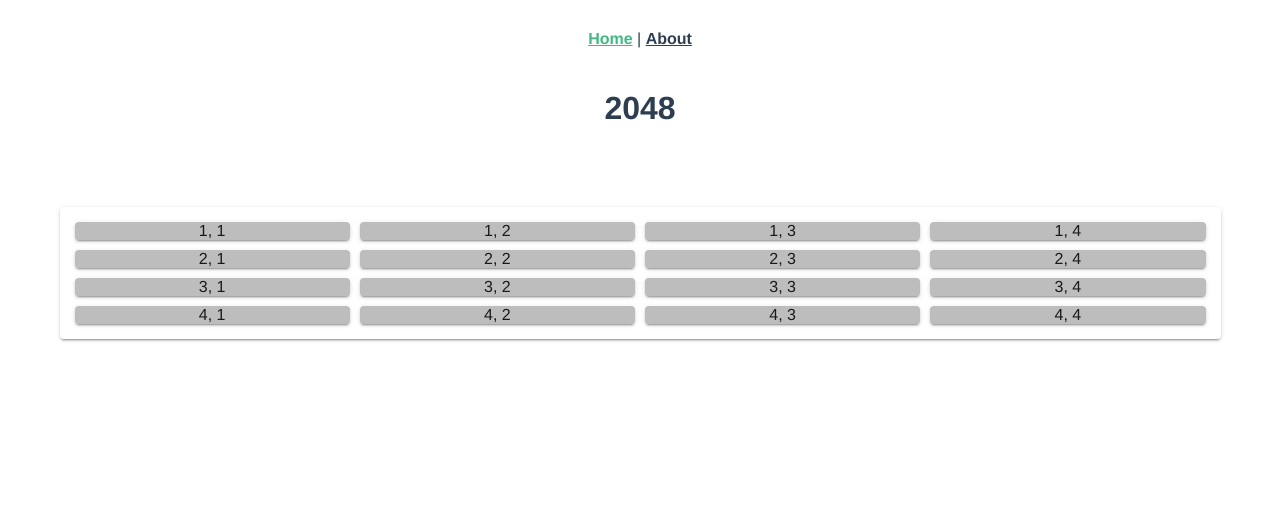
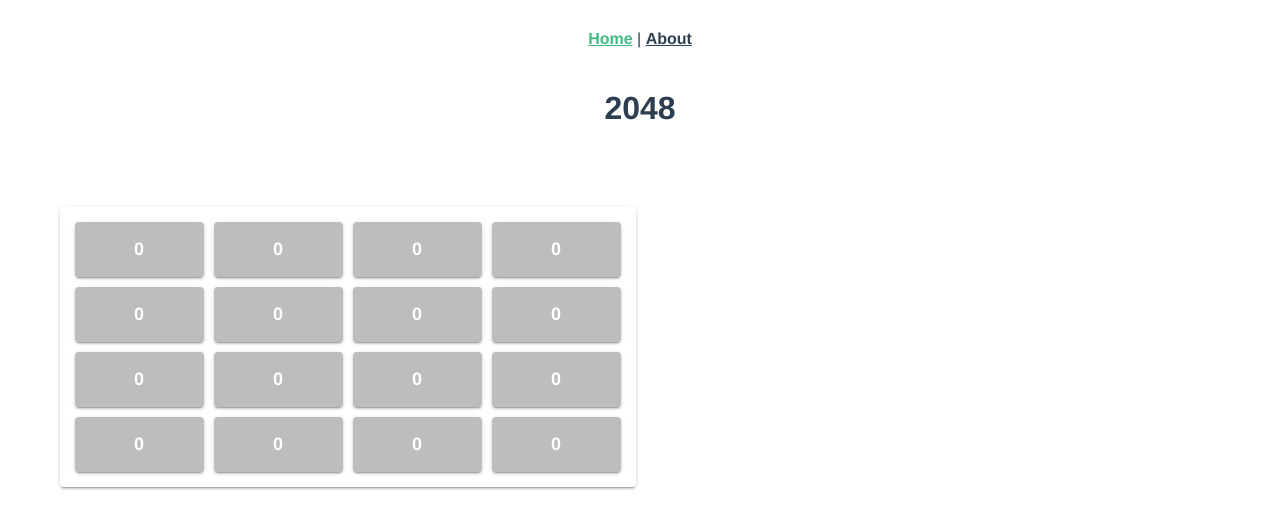
Before and after one commit to carlahremarklund/2048, a Vue app: page / in a window 1280 px wide. Shown: the top 528 px of the page. Built offline with nearby package versions, Linux system fonts and the light colour scheme.

Commit message:
colors, base for moving functions

```diff
--- a/package.json
+++ b/package.json
@@ -10,11 +10,11 @@
   },
   "dependencies": {
     "core-js": "^3.6.5",
-    "lodash": "^4.17.21",
     "vue": "^2.6.11",
     "vue-router": "^3.2.0",
     "vuetify": "^2.4.0",
-    "vuex": "^3.4.0"
+    "vuex": "^3.4.0",
+    "lodash": "^4.17.21"
   },
   "devDependencies": {
     "@babel/cli": "^7.13.14",
--- a/src/components/Board.vue
+++ b/src/components/Board.vue
@@ -1,7 +1,7 @@
 <!-- Add "scoped" attribute to limit CSS to this component only -->
 <style scoped>
 .board {
-  width: 100%;
+  width: 36rem;
   padding: 10px;
   margin-top: 5rem;
   background-color: #757575;
@@ -16,7 +16,7 @@
 <template>
   <div class="container">
     <h1>{{ msg }}</h1>
-    <v-card class="board">
+    <v-card class="board" v-on:keyup="keyHandler()">
       <v-layout row no-gutters v-for="row in size" :key="'r' + row">
         <v-flex
           v-for="column in size"
@@ -54,6 +54,53 @@
     };
   },
   computed: {},
-  methods: {},
+  methods: {
+    keyHandler(e) {
+      const keyCodes = {
+        ArrowUp: 'up',
+        ArrowDown: 'down',
+        ArrowRight: 'right',
+        ArrowLeft: 'left',
+      };
+      this.move(keyCodes[e.code] || undefined);
+    },
+    move(direction) {
+      switch (direction) {
+        case 'up':
+          this.up();
+          break;
+        case 'down':
+          this.down();
+          break;
+        case 'right':
+          this.right();
+          break;
+        case 'left':
+          this.left();
+          break;
+        default:
+          break;
+      }
+      this.addRandomTile();
+    },
+    up() {
+      console.log('Up');
+    },
+    down() {
+      console.log('Down');
+    },
+    left() {
+      console.log('Left');
+    },
+    right() {
+      console.log('Right');
+    },
+    addRandomTile() {
+      console.log('Adding random tile');
+    },
+  },
+  created() {
+    document.addEventListener('keyup', this.keyHandler);
+  },
 };
 </script>
--- a/src/components/Tile.vue
+++ b/src/components/Tile.vue
@@ -1,17 +1,25 @@
 <style scoped>
+.tile {
+  position: relative;
+  margin:0 auto;
+  background: red;
+    display: table;
+    width: 100%;
+    height: 100%;
+}
 </style>
 
 <template>
   <v-card
-    :class="`tile-${row}-${column}`"
-    :color="color" elevation="6"
+    :class="` tile tile-${row}-${column}`"
+    :color="getColor(number)" elevation="6"
     align="center"
     justify="center"
     :ref="'tile'+row+column"
-    @click="getHeight()">
-      <span>
-        {{row }}, {{column}}
-      </span>
+    >
+      <v-card-text>
+        <strong style="color: white; font-size: large;">{{number}}</strong>
+      </v-card-text>
   </v-card>
 </template>
 
@@ -27,6 +35,11 @@
       type: Number,
       required: true,
     },
+    number: {
+      type: Number,
+      required: false,
+      default: 0,
+    },
     color: {
       type: String,
       required: false,
@@ -41,9 +54,20 @@
   },
   computed: {},
   methods: {
-    getHeight(ref) {
-      console.log(ref);
-      // console.log(_.get(this.$refs, `${ref}.$el.offsetWidth`, 'auto'));
+    getColor(number) {
+      const color = {
+        2: '#81C784',
+        4: '#66BB6A',
+        8: '#FDD835',
+        16: '#0277BD',
+        32: '#5E35B1',
+        64: '#C62828',
+        128: '#00897B',
+        256: '#66BB6A',
+        1024: '#2E7D32"',
+        2048: '##212121',
+      };
+      return color[number] || '#BDBDBD';
     },
   },
   mounted() {
--- a/src/main.js
+++ b/src/main.js
@@ -1,9 +1,11 @@
 import Vue from 'vue';
+import _ from 'lodash';
 import App from './App.vue';
 import router from './router';
 import store from './store';
 import vuetify from './plugins/vuetify';
 
+Vue.prototype._ = _;
 Vue.config.productionTip = false;
 
 new Vue({
```
Also changed, not shown: 1 other file (tests, documents, lock files or other folders).
